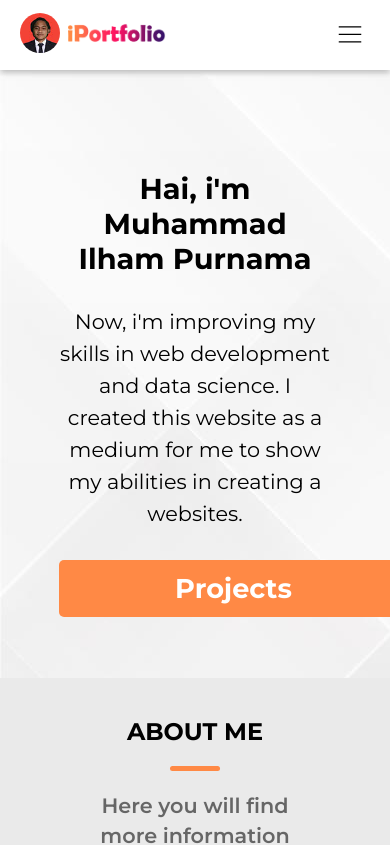
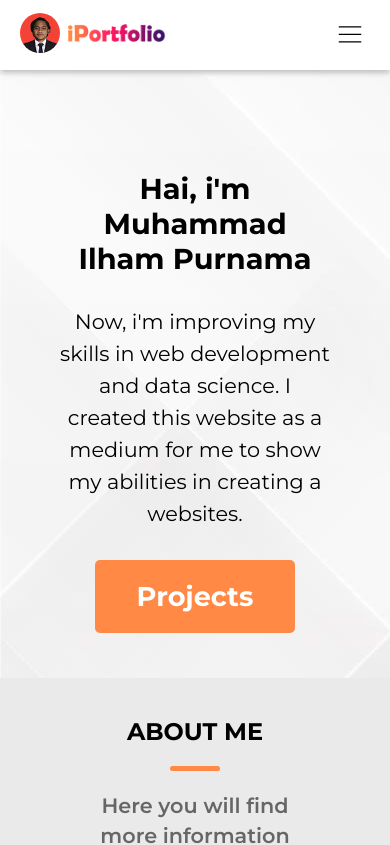
Before and after one commit to ilhamprnm/iPortfolio, a React (Vite) app: page / in a window 390 px wide. Shown: the top 845 px of the page. Built offline with nearby package versions, Linux system fonts and the light colour scheme.

Commit message:
resize the button for mobile view

```diff
--- a/src/styles/Home.css
+++ b/src/styles/Home.css
@@ -73,7 +73,7 @@
 
 @media (max-width: 699px) {
   .projects-button {
-    padding: 12px 40px;
+    width: 200px;
   }
 }
 
```
